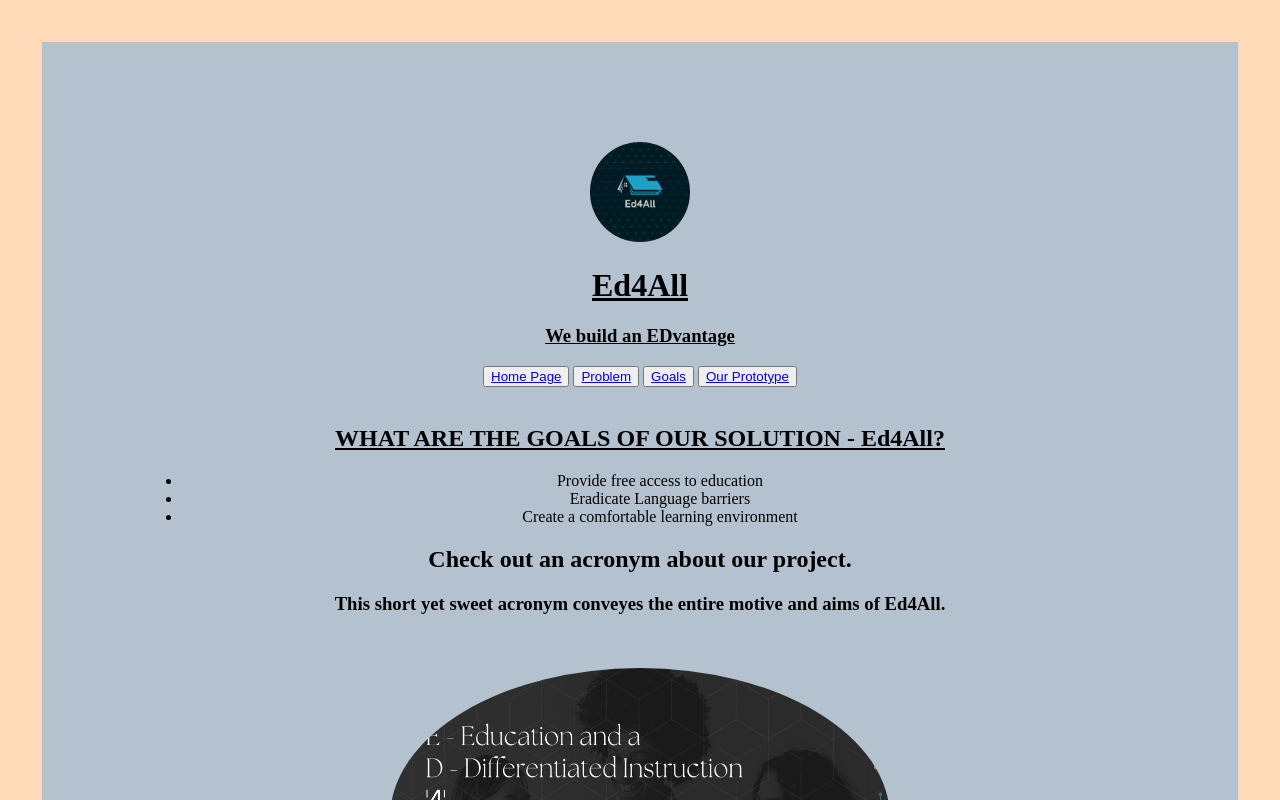
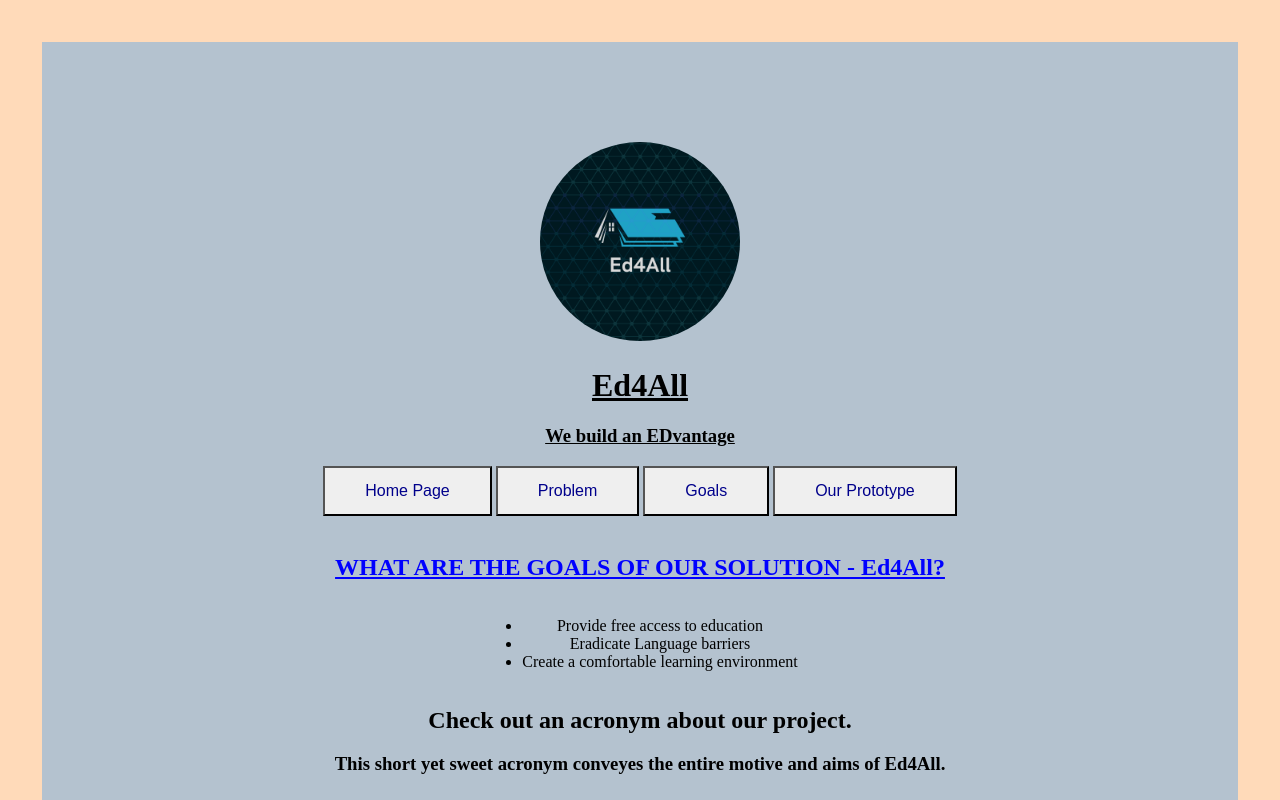
Before and after one commit to GoldenKTB/Ed4All, a plain HTML site: page templates/Goals of solution.html in a window 1280 px wide. Shown: the top 800 px of the page. Drawn offline with Linux system fonts and the light colour scheme; files that its build step writes are made by us from their sources; files whose address does not match are found by name.

Commit message:
Update style3.css

```diff
--- a/static/styles/style3.css
+++ b/static/styles/style3.css
@@ -4,13 +4,75 @@ h1, h3, h2, li {
 
 
 
-  .logo {
+.logo {
+  text-align: center;
+}
+.logo img {
+  width: 20%;
+  height: 35%;
+}
+
+.logo img {
+  border-radius: 100%}
+
+
+  .topic2 {
+      color: blue;
+   }
+
+
+  div.container {
     text-align: center;
   }
-  .logo img {
-    width: 10%;
-    height: 20%;
+
+  ul.myUL {
+    display: inline-block;
+    text-align: left;
   }
 
-  img {
-    border-radius: 50%}
+  .button1 {padding: 14px 40px;}
+  .button2 {padding: 14px 40px;}
+  .button3 {padding: 14px 40px;}
+  .button4 {padding: 14px 40px;}
+
+
+
+  .button1 {
+      border-color:black;
+  }
+
+
+  .button2 {
+      border-color: black;
+  }
+
+  .button3 {
+      border-color: black;
+  }
+
+  .button4 {
+      border-color: black;
+  }
+
+  a:link {
+      color: darkblue;
+      text-decoration:none;
+  }
+
+  a:visited {
+      color: rgb(92, 92, 237);
+  }
+
+  a:hover {
+      font-weight: bold;
+      color:red;
+  }
+
+  a:active {
+      font-style: bold;
+  }
+
+  .button1 {font-size: 16px;}
+  .button2 {font-size: 16px;}
+  .button3 {font-size: 16px;}
+  .button4 {font-size: 16px;}
```
